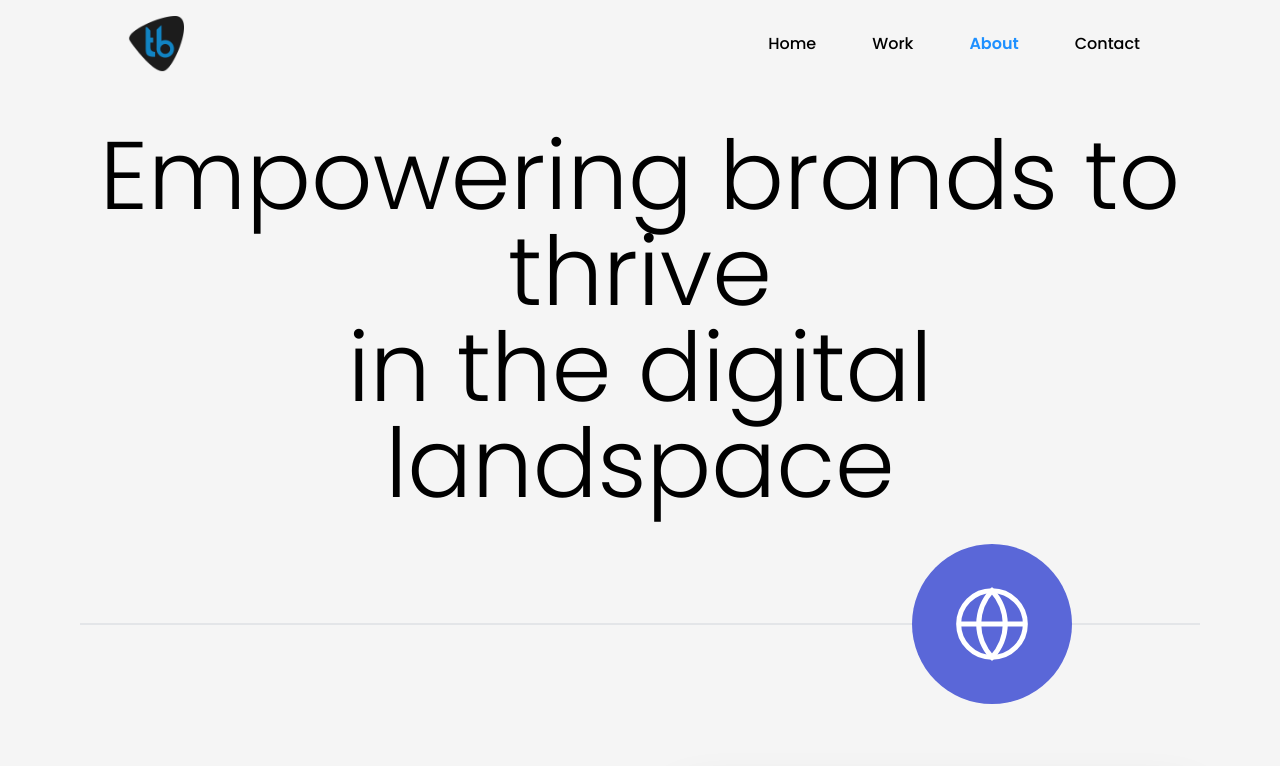
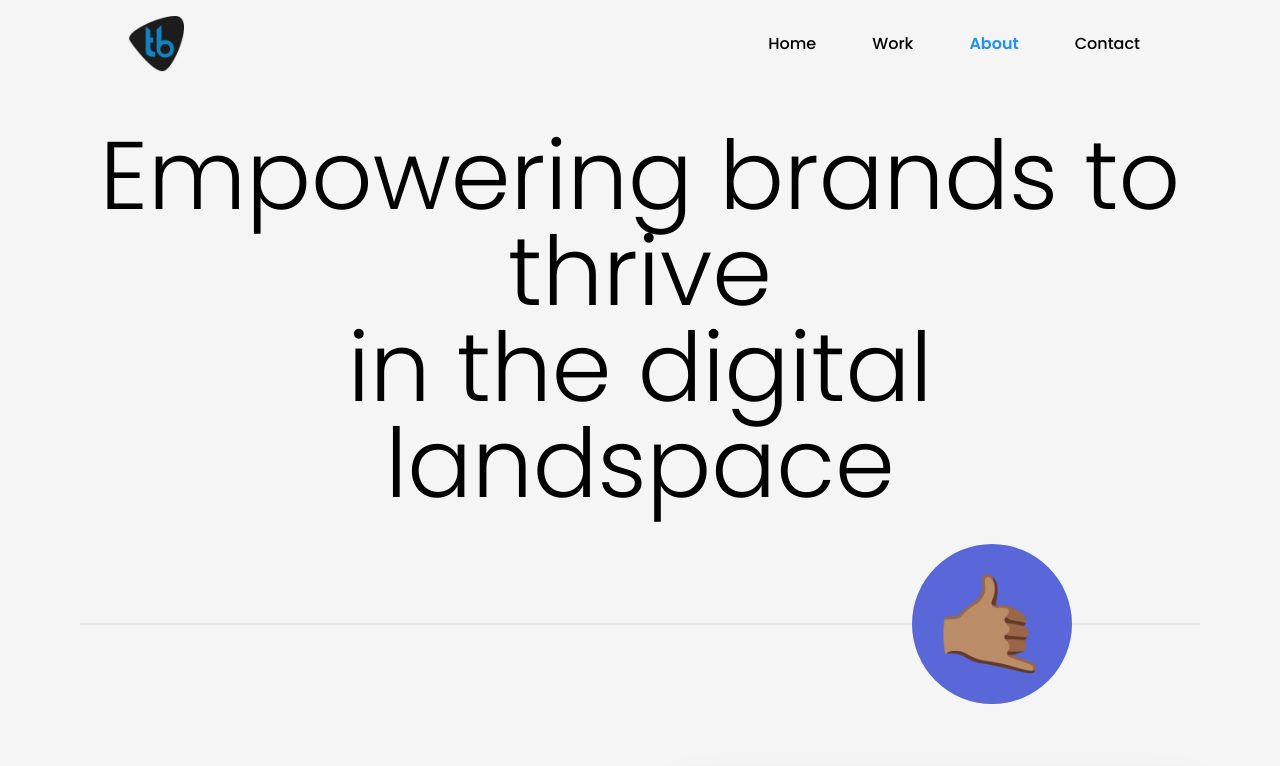
Before and after one commit to teerath24/teerath24.github.io, a React (Vite) app: page /about in a window 1280 px wide. Shown: the top 766 px of the page. Built offline with nearby package versions, Linux system fonts and the light colour scheme.

Commit message:
Initial commit

```diff
--- a/src/components/About.jsx
+++ b/src/components/About.jsx
@@ -137,18 +137,9 @@ const About = () => {
               <div className="absolute left-0 right-0 top-1/2 h-px bg-gray-300 -translate-y-1/2"></div>
               <div className="relative flex justify-end pr-16 md:pr-24 lg:pr-32">
                 <div className="w-32 h-32 sm:w-36 sm:h-36 md:w-40 md:h-40 rounded-full bg-[#5A67D8] flex items-center justify-center flex-shrink-0 relative z-10">
-                  <svg
-                    className="w-16 h-16 sm:w-20 sm:h-20 text-white"
-                    fill="none"
-                    stroke="currentColor"
-                    viewBox="0 0 24 24"
-                  >
-                    <circle cx="12" cy="12" r="10" strokeWidth="1.5" />
-                    <path
-                      d="M2 12h20M12 2a15.3 15.3 0 0 1 4 10 15.3 15.3 0 0 1-4 10 15.3 15.3 0 0 1-4-10 15.3 15.3 0 0 1 4-10z"
-                      strokeWidth="1.5"
-                    />
-                  </svg>
+                  <div>
+                    <p className="text-8xl">🤙🏽</p>
+                  </div>
                 </div>
               </div>
             </div>
--- a/src/components/Contact.jsx
+++ b/src/components/Contact.jsx
@@ -292,7 +292,7 @@ const Contact = () => {
       {/* Footer */}
       <footer className="w-full py-4 px-4 sm:px-6 md:px-8 flex flex-col sm:flex-row justify-between items-start sm:items-center gap-4 sm:gap-0 text-xs sm:text-sm text-gray-500">
         <div>
-          <p className="text-xs sm:text-sm">🤙🏾🤙🏾🤙🏾</p>
+          <p className="text-xs sm:text-sm">🤙🏽🤙🏽🤙🏽</p>
         </div>
         <div className="hidden sm:block">
           <p className="text-xs">LOCAL TIME</p>
--- a/src/components/WelcomeSplash.jsx
+++ b/src/components/WelcomeSplash.jsx
@@ -17,13 +17,11 @@ const WelcomeSplash = ({
     "你好",
     "Hola",
     "안녕하세요",
-    "Xin chào",
     "Olá",
     "السلام عليكم",
     "नमस्ते",
     "Bonjour",
     "こんにちは",
-    "Ciao",
     "สวัสดี",
   ];
 
```
